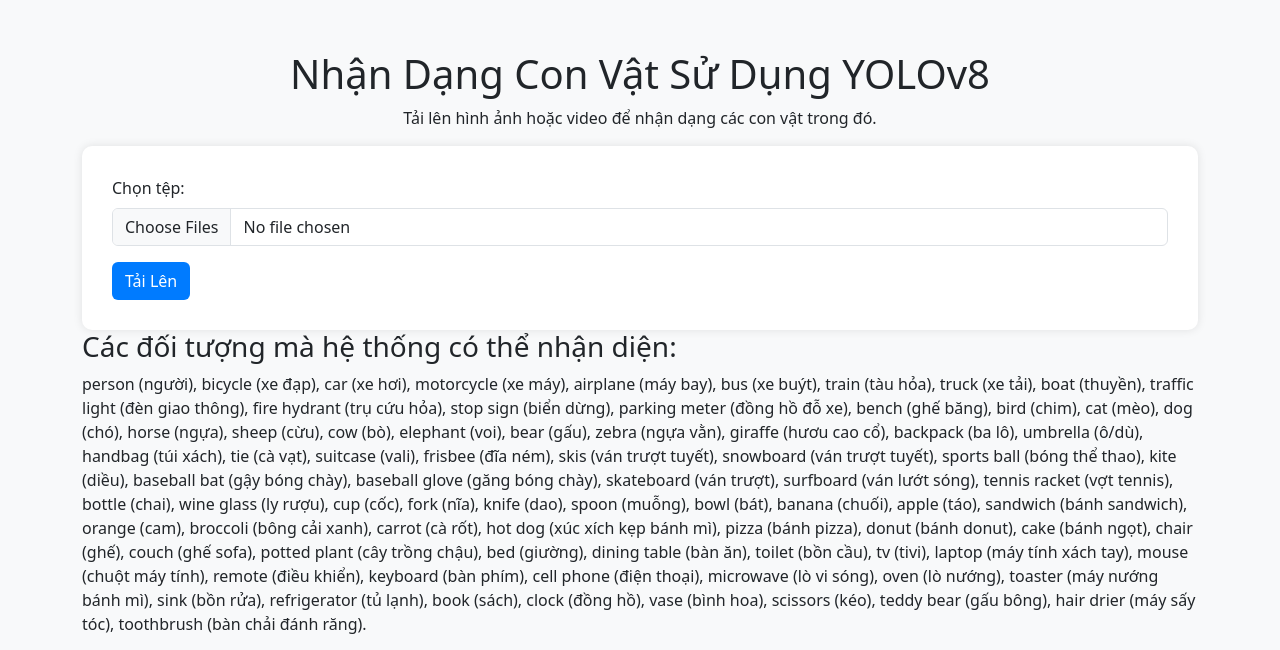
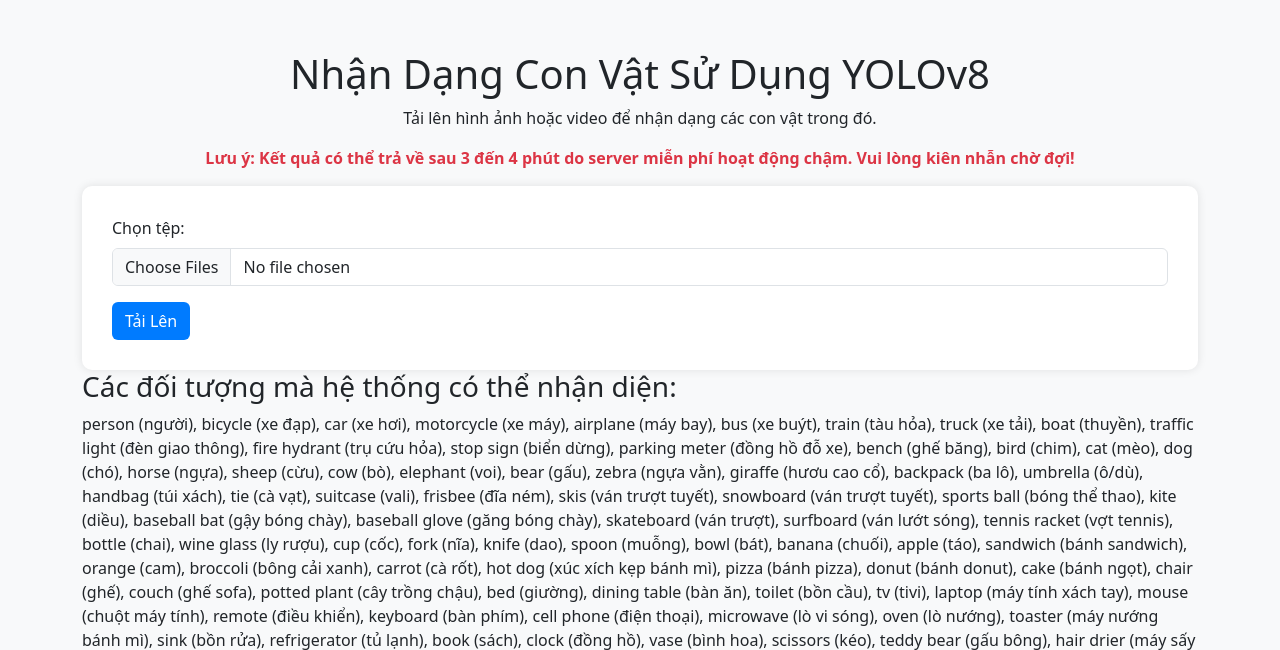
Before and after one commit to cyhapun/DetectObjectByYolov8, a Flask app: page / in a window 1280 px wide. Shown: the top 650 px of the page. Run offline with Flask 3, Linux system fonts and the light colour scheme.

Commit message:
add notice

```diff
--- a/templates/index.html
+++ b/templates/index.html
@@ -28,6 +28,9 @@
     <div class="container">
         <h1 class="text-center">Nhận Dạng Con Vật Sử Dụng YOLOv8</h1>
         <p class="text-center">Tải lên hình ảnh hoặc video để nhận dạng các con vật trong đó.</p>
+        <p class="text-center text-danger fw-bold">
+            Lưu ý: Kết quả có thể trả về sau 3 đến 4 phút do server miễn phí hoạt động chậm. Vui lòng kiên nhẫn chờ đợi!
+        </p>
         {% if message %}
         <div class="alert alert-warning text-center mt-3">{{ message }}</div>
         {% endif %}
```
